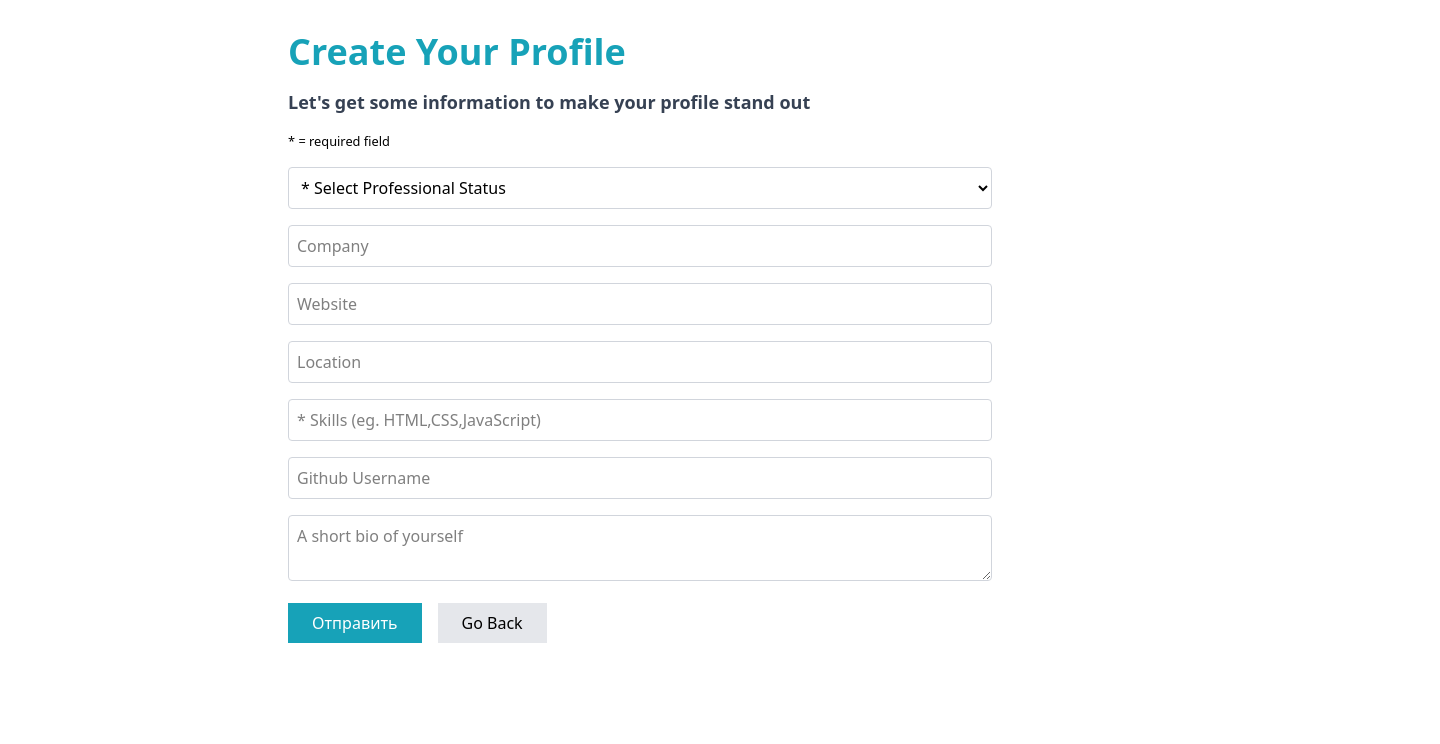
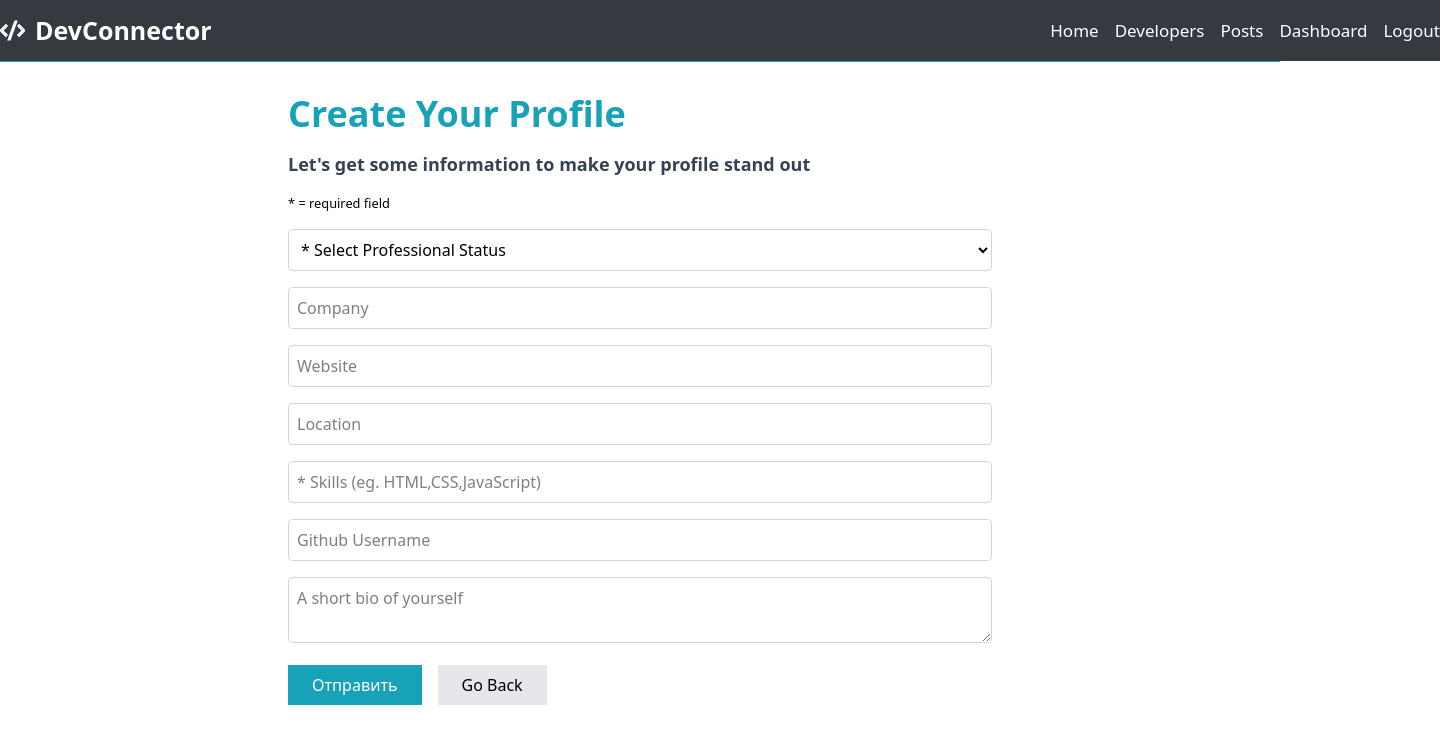
Before and after one commit to EzozaMukhamedova/Imtihon7, a React (Vite) app: page /CreateProfile in a window 1280 px wide. Shown: the top 744 px of the page, 1440 px wide, since content can reach past the window. Built offline with nearby package versions, Linux system fonts and the light colour scheme; sample sign-in values are in the browser's storage.

Commit message:
createにnavbarを追加された

```diff
--- a/src/page/CreateProfile.jsx
+++ b/src/page/CreateProfile.jsx
@@ -1,6 +1,7 @@
 import React, { useState } from "react";
 import { toast } from "react-toastify";
 import { useNavigate } from "react-router-dom";
+import Navbar from "../components/Navbar";
 
 const CreateProfile = () => {
   const navigate = useNavigate();
@@ -34,6 +35,9 @@ const CreateProfile = () => {
   };
 
   return (
+    <>
+      {" "}
+      <Navbar />
       <div className="max-w-3xl p-8 mx-auto bg-white">
         <h1 className="text-4xl text-[#17a2b8] font-bold mb-4">
           Create Your Profile
@@ -126,6 +130,7 @@ const CreateProfile = () => {
           </button>
         </form>
       </div>
+    </>
   );
 };
 
```
Lines whose indentation alone changed are shown as unchanged.
